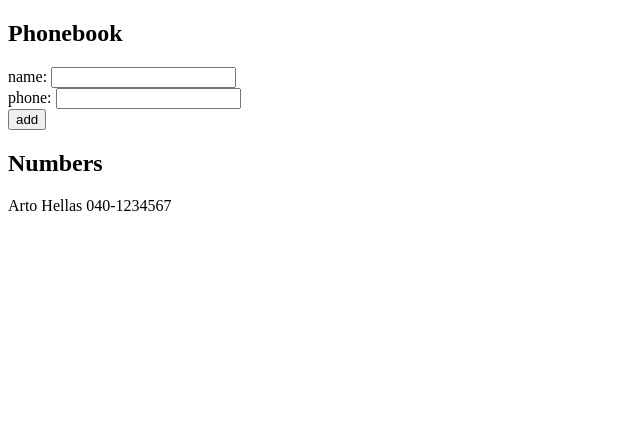
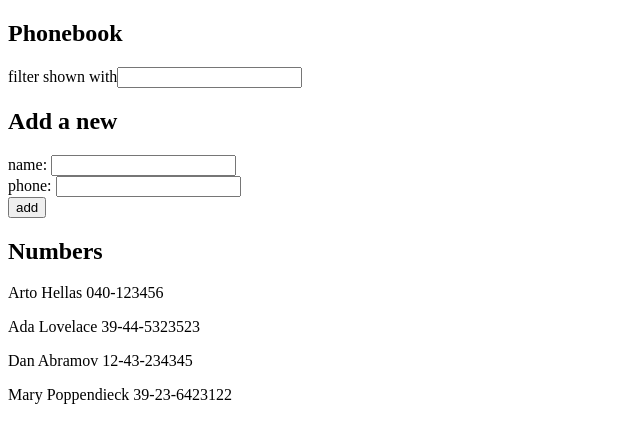
Before and after one commit to Juanjomrtz19/fullStackOpen, a React (Vite) app in the folder Part2/phonebook/: page / in a window 1280 px wide. Shown: the top 442 px of the page, without its empty margins (0-640 px from the left). Built offline with nearby package versions, Linux system fonts and the light colour scheme.

Commit message:
exercise 2.9 done

```diff
--- a/Part2/phonebook/src/App.jsx
+++ b/Part2/phonebook/src/App.jsx
@@ -2,13 +2,21 @@ import { useState } from 'react'
 
 const App = () => {
   const [persons, setPersons] = useState([
-    { name: 'Arto Hellas', phone:'040-1234567' }
+    { name: 'Arto Hellas', number: '040-123456', id: 1 },
+    { name: 'Ada Lovelace', number: '39-44-5323523', id: 2 },
+    { name: 'Dan Abramov', number: '12-43-234345', id: 3 },
+    { name: 'Mary Poppendieck', number: '39-23-6423122', id: 4 }
   ])
   const [newName, setNewName] = useState('');
   const [newPhone, setNewPhone] = useState('');
+  const [personsShown, setPersonsShown] = useState(persons);
 
   function handleName (event){
     setNewName(event.target.value);
+  }
+
+  function handleFilter(event){
+    setPersonsShown(persons.filter(person =>(person.name.includes(event.target.value))))
   }
 
   function handleForm(event){
@@ -20,11 +28,22 @@ const App = () => {
     }
 
     setPersons(persons.concat({name: newName, phone: newPhone}))
+
   }
 
   return (
     <div>
       <h2>Phonebook</h2>
+
+      <div>
+        filter shown with
+        <input
+          onChange={handleFilter}
+        />
+      </div>
+
+      <h2>Add a new</h2>
+
       <form onSubmit={handleForm}>
         <div>
           name: <input
@@ -45,9 +64,9 @@ const App = () => {
       </form>
       <h2>Numbers</h2>
       {
-        persons.map(person => (
+        personsShown.map(person => (
         <div key={person.name}>
-          <p>{person.name} {person.phone}</p>
+          <p>{person.name} {person.number}</p>
         </div>
         ))
       }
```
